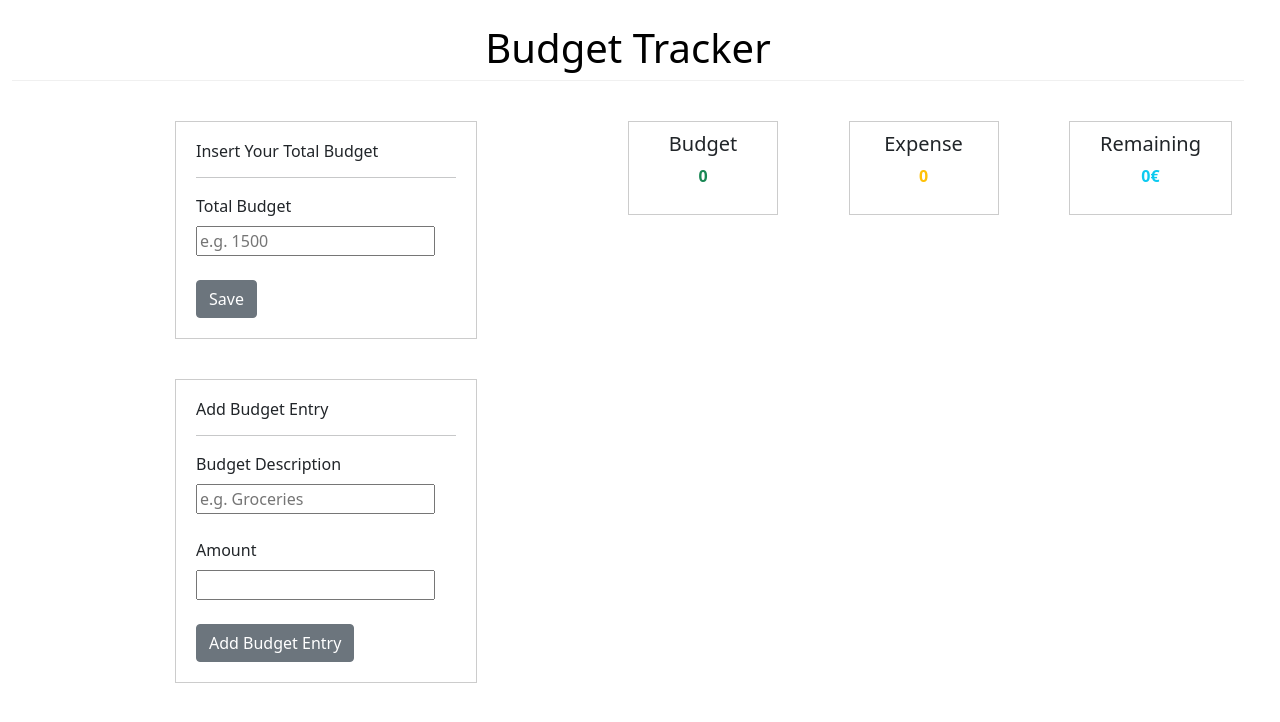
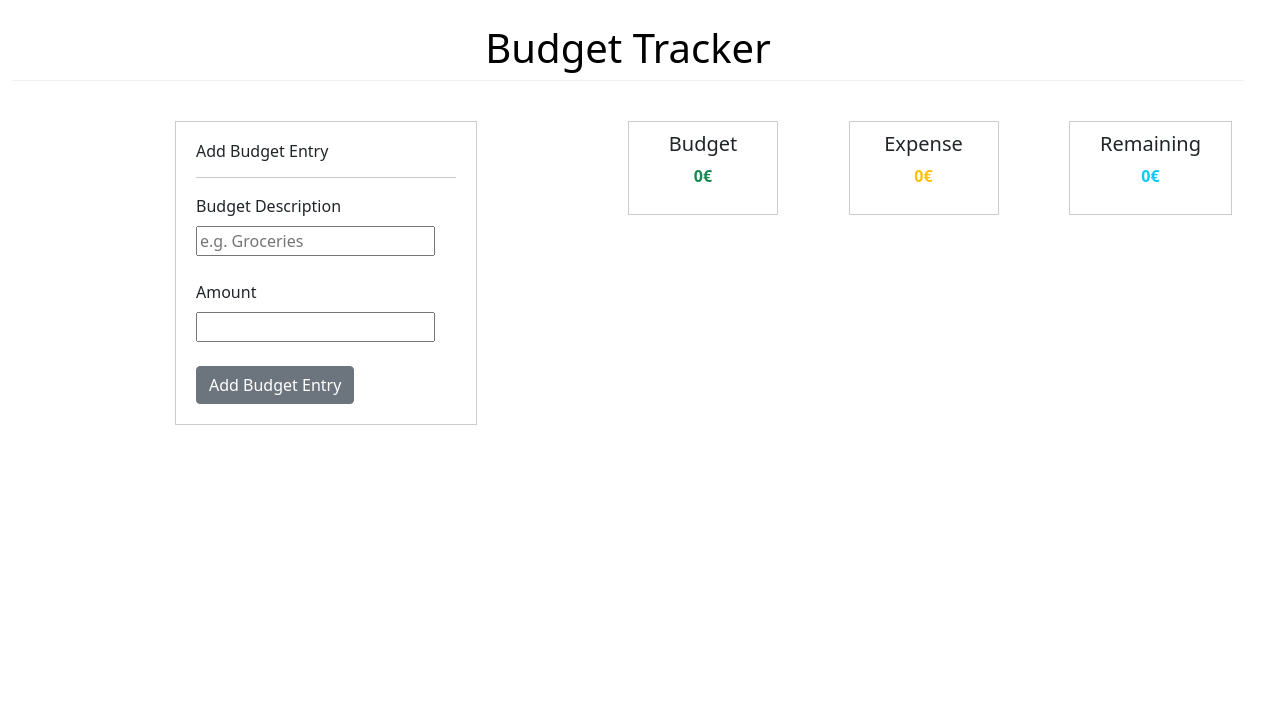
Before and after one commit to mekbib-tekle/budget-tracker, a React (Create React App) app: page / in a window 1280 px wide. Shown: the top 722 px of the page. Built offline with nearby package versions, Linux system fonts and the light colour scheme.

Commit message:
removed separate value for total budget: total now calculated from individual budget entries

```diff
--- a/src/App.css
+++ b/src/App.css
@@ -55,4 +55,5 @@
 .add-expense, .expense-item {
   display: flex;
   justify-content: space-between;
+  padding-bottom: 15px;
 }
--- a/src/App.tsx
+++ b/src/App.tsx
@@ -1,7 +1,6 @@
 import React, { useState } from 'react';
 import "bootstrap/dist/css/bootstrap.min.css";
 import './App.css';
-import AddTotalBudget from './components/AddTotalBudget';
 import AddBudgetItem from './components/AddBudgetItem';
 import BudgetList from "./components/budget-list/BudgetList";
 import Summary from './components/Summary';
@@ -9,9 +8,7 @@ import { BudgetItem, Expense } from "./types/types";
 import { ExpenseContext } from "./components/expense/ExpenseContext";
 
 function App() {
-  const [budget, setBudget] = useState(0);
   const [budgetItems, setBudgetItems] = useState<BudgetItem[]>([])
-
 
   const handleAddBugetItem = (item: BudgetItem) => {
     setBudgetItems(prevItems => [...prevItems, item]);
@@ -37,11 +34,10 @@ function App() {
       <div className="col-12">
         <div className="row g-0">
           <div className="col-lg-6">
-            <AddTotalBudget onClick={setBudget}/>
             <AddBudgetItem onClick={handleAddBugetItem}/>
           </div>
           <div className="col-lg-6">
-            <Summary budget={budget} budgetItems={budgetItems}/>
+            <Summary budgetItems={budgetItems}/>
             <ExpenseContext.Provider value={{addExpense, budgetItems}}>
               <BudgetList budgetItems={budgetItems} />
             </ExpenseContext.Provider>
--- a/src/components/AddTotalBudget.tsx
+++ /dev/null
@@ -1,28 +0,0 @@
-import { useState } from "react";
-
-type PropType = {
-	onClick: (budget: number) => void;
-}
-
-const AddTotalBudget = ({onClick}: PropType) => {
-	const [budget, setbudget] = useState(0);
-
-	return (
-		<div className="add-total-budget">
-			<h6>Insert Your Total Budget</h6>
-			<hr></hr>
-			<label className="form-label">Total Budget</label>
-			<div className="col-md-12 mb-4">
-				<input
-					className="form-contorl"
-					type="text"
-					placeholder="e.g. 1500"
-					onChange={(e) => setbudget(parseInt(e.target.value, 10))}
-				/>
-			</div>
-			<button className="btn btn-secondary" onClick={() => onClick(budget)}>Save</button>
-		</div>
-	);
-}
-
-export default AddTotalBudget;
--- a/src/components/Summary.tsx
+++ b/src/components/Summary.tsx
@@ -1,20 +1,26 @@
 import { BudgetItem } from "../types/types";
 
 type propType = {
-	budget: number;
 	budgetItems: BudgetItem[]
 }
 
 const getExpenses = (budgetItems: BudgetItem[]): number => {
-	return budgetItems.reduce((total, current)=> {
+	return budgetItems.reduce((total, current) => {
 		return total + current.expenses.reduce((prev, exp) => {
 			return prev + exp.amount;
 		}, 0);
 	}, 0);
 }
 
-const Summary = ({ budget, budgetItems }: propType) => {
+const getTotalBudget = (budgetItems: BudgetItem[]): number => {
+	return budgetItems.reduce((total, current) => {
+		return total + current.amount;
+	}, 0);
+}
+
+const Summary = ({ budgetItems }: propType) => {
 	const expenses = getExpenses(budgetItems);
+	const budget = getTotalBudget(budgetItems);
 	const remaining = budget-expenses;
 
 	return (
@@ -22,11 +28,11 @@ const Summary = ({ budget, budgetItems }: propType) => {
 			<div className="summary-boxes">
 				<div className="total-budget box">
 					<h5>Budget</h5>
-					<p className="text-success">{budget}</p>
+					<p className="text-success">{budget}€</p>
 				</div>
 				<div className="expense box">
 					<h5>Expense</h5>
-					<p className="text-warning">{expenses}</p>
+					<p className="text-warning">{expenses}€</p>
 				</div>
 
 				<div className="remaining box">
```
